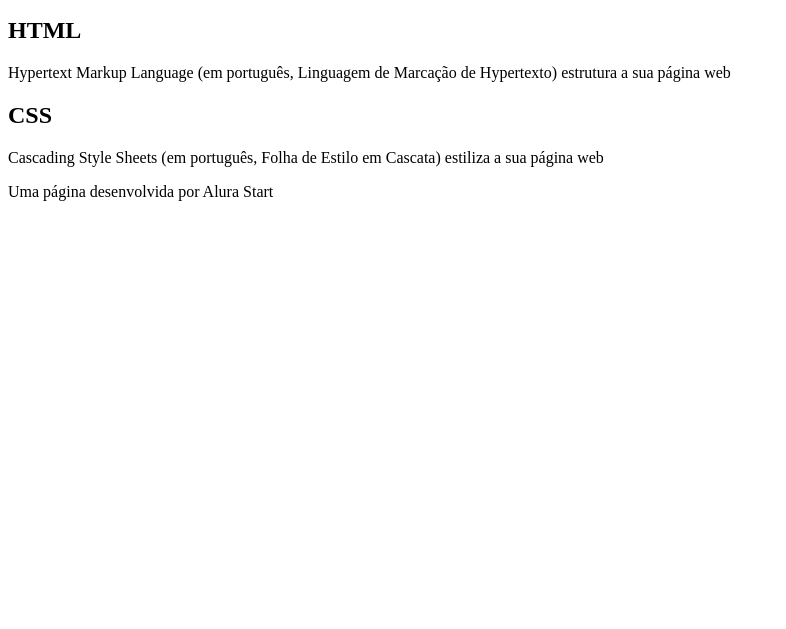
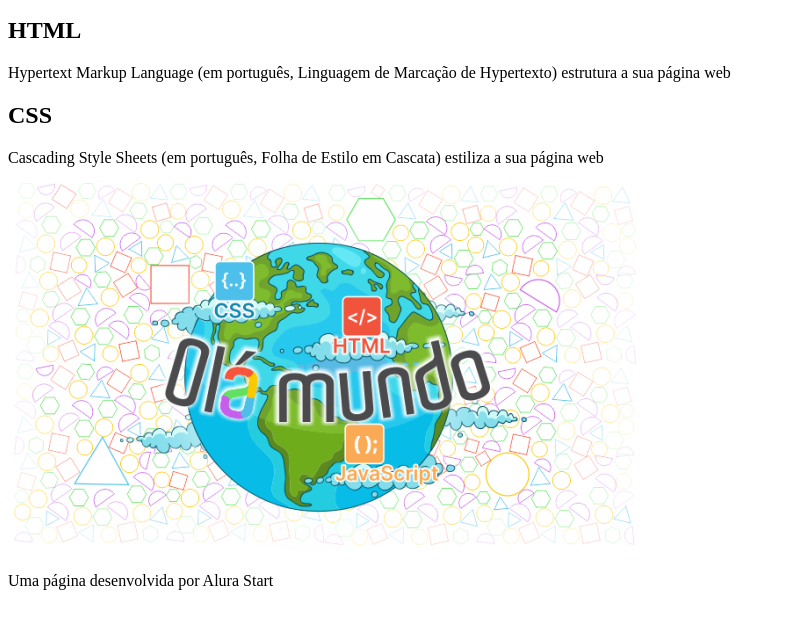
Before and after one commit to Prof-Teteu/teste, a plain HTML site: page index.html in a window 1280 px wide. Shown: the part 101-730 px from the top of the page, without its empty margins (0-786 px from the left). Drawn offline with Linux system fonts and the light colour scheme.

Commit message:
alura aula 3-pt3

```diff
--- a/index.html
+++ b/index.html
@@ -18,7 +18,7 @@
 
         <h2>CSS</h2>
         <P>Cascading Style Sheets (em português, Folha de Estilo em Cascata) estiliza a sua página web</P>
-
+        <img src="image/Olá Mundo.png" alt="imagem do planeta terra com uma mensagem de olá mundo escrita no centro">
     </section>
 
     <footer>
```
Also changed, not shown: image/Olá Mundo.png (added).
